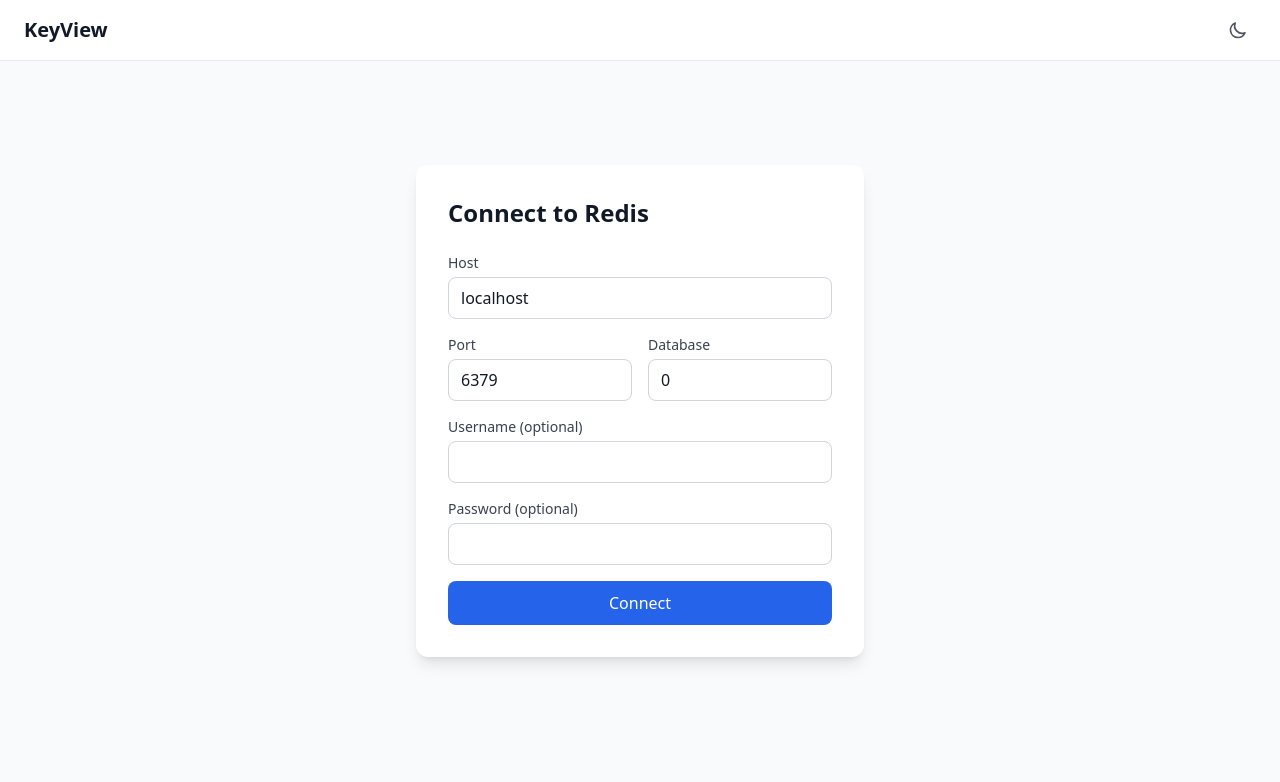
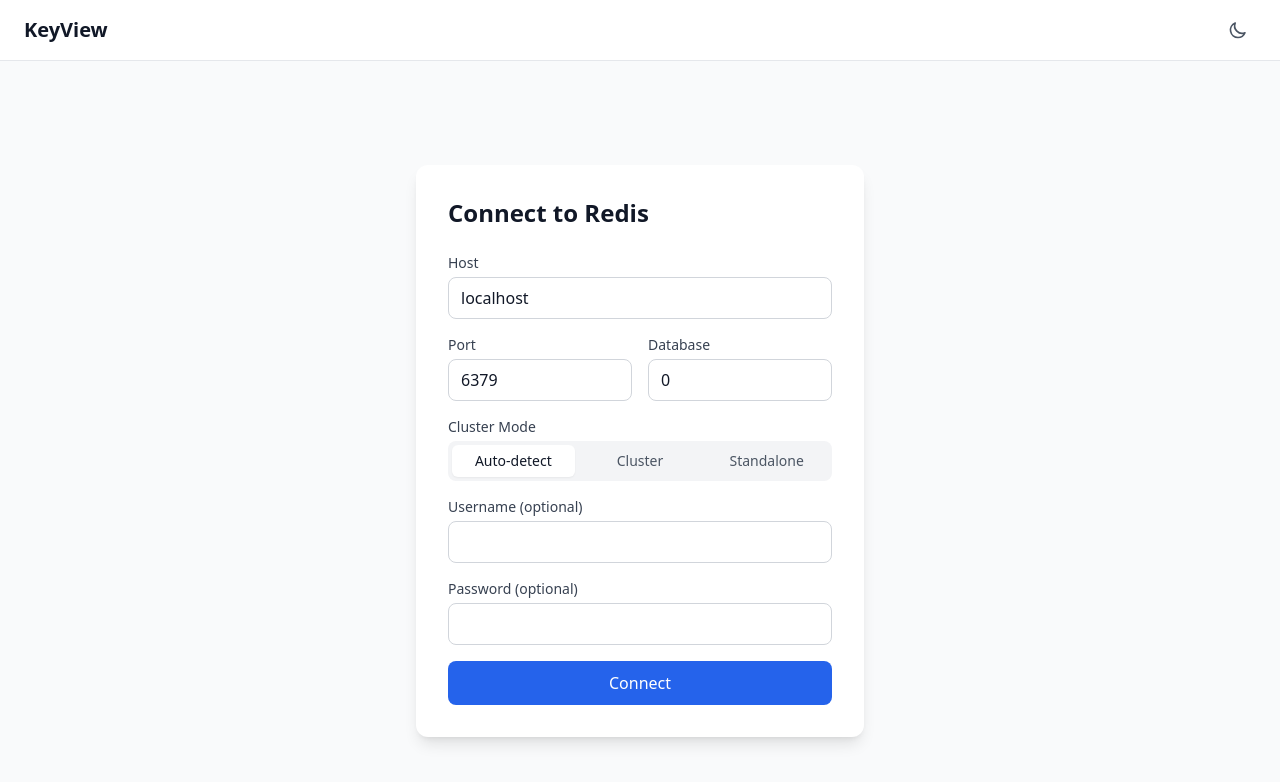
Before and after one commit to avi-azar-1/keyview, a React (Vite) app in the folder frontend/: page / in a window 1280 px wide. Shown: the top 782 px of the page. Built offline with nearby package versions, Linux system fonts and the light colour scheme; the HTML template or start-up script is replaced by a standard one.

Commit message:
manually add cluster mode

```diff
--- a/frontend/src/api/connection.ts
+++ b/frontend/src/api/connection.ts
@@ -7,6 +7,7 @@
   username?: string;
   password?: string;
   db: number;
+  cluster_mode?: boolean | null;
 }
 
 export function connect(params: ConnectParams) {
--- a/frontend/src/components/ConnectionForm.tsx
+++ b/frontend/src/components/ConnectionForm.tsx
@@ -9,6 +9,7 @@
   const [username, setUsername] = useState("");
   const [password, setPassword] = useState("");
   const [db, setDb] = useState("0");
+  const [clusterMode, setClusterMode] = useState<"auto" | "on" | "off">("auto");
   const [loading, setLoading] = useState(false);
   const [error, setError] = useState("");
 
@@ -23,6 +24,7 @@
         username: username || undefined,
         password: password || undefined,
         db: parseInt(db),
+        cluster_mode: clusterMode === "auto" ? null : clusterMode === "on",
       });
       setConnected(info);
     } catch (err) {
@@ -78,6 +80,27 @@
           </div>
           <div>
             <label className="block text-sm font-medium text-gray-700 dark:text-gray-300 mb-1">
+              Cluster Mode
+            </label>
+            <div className="flex gap-1 p-1 bg-gray-100 dark:bg-gray-700 rounded-lg">
+              {(["auto", "on", "off"] as const).map((opt) => (
+                <button
+                  key={opt}
+                  type="button"
+                  onClick={() => setClusterMode(opt)}
+                  className={`flex-1 px-3 py-1.5 text-sm font-medium rounded-md transition-colors ${
+                    clusterMode === opt
+                      ? "bg-white dark:bg-gray-600 text-gray-900 dark:text-white shadow-sm"
+                      : "text-gray-600 dark:text-gray-400 hover:text-gray-900 dark:hover:text-white"
+                  }`}
+                >
+                  {opt === "auto" ? "Auto-detect" : opt === "on" ? "Cluster" : "Standalone"}
+                </button>
+              ))}
+            </div>
+          </div>
+          <div>
+            <label className="block text-sm font-medium text-gray-700 dark:text-gray-300 mb-1">
               Username (optional)
             </label>
             <input
```
Also changed, not shown: 2 other files (tests, documents, lock files or other folders).
